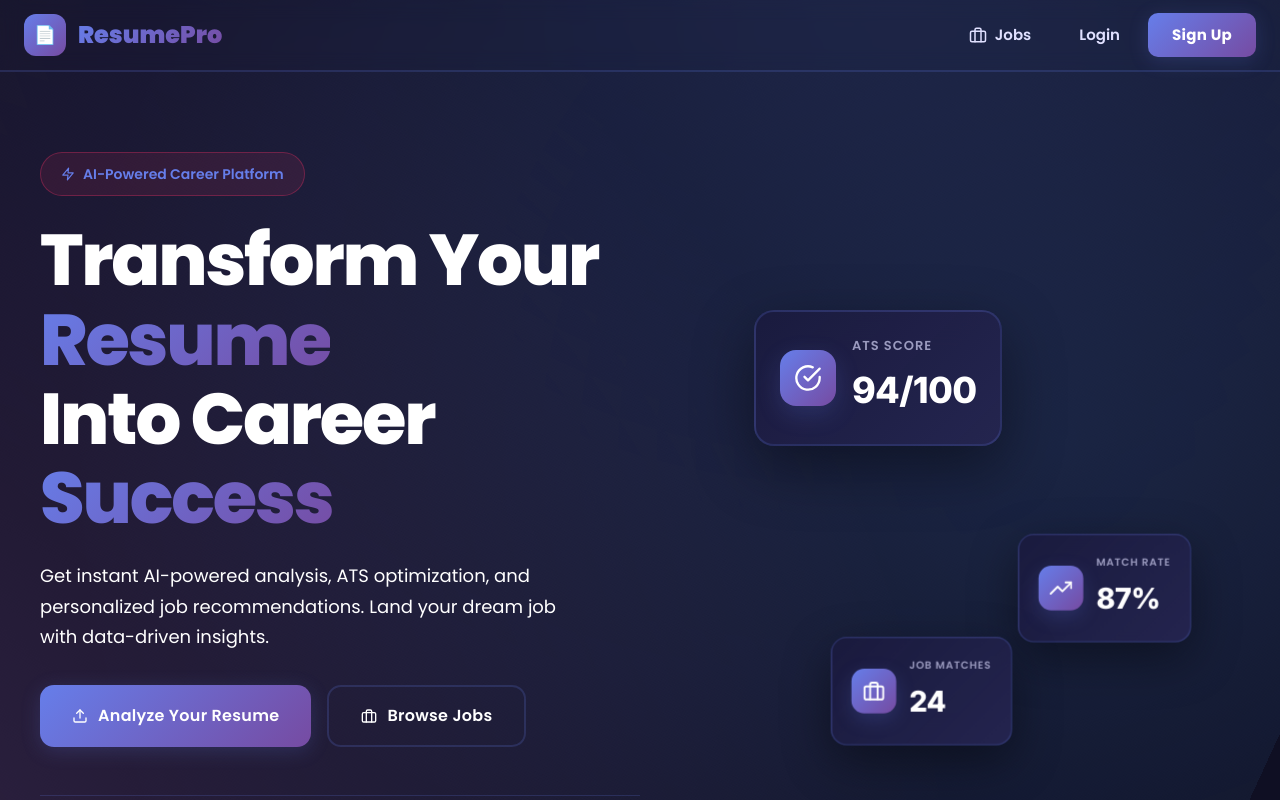
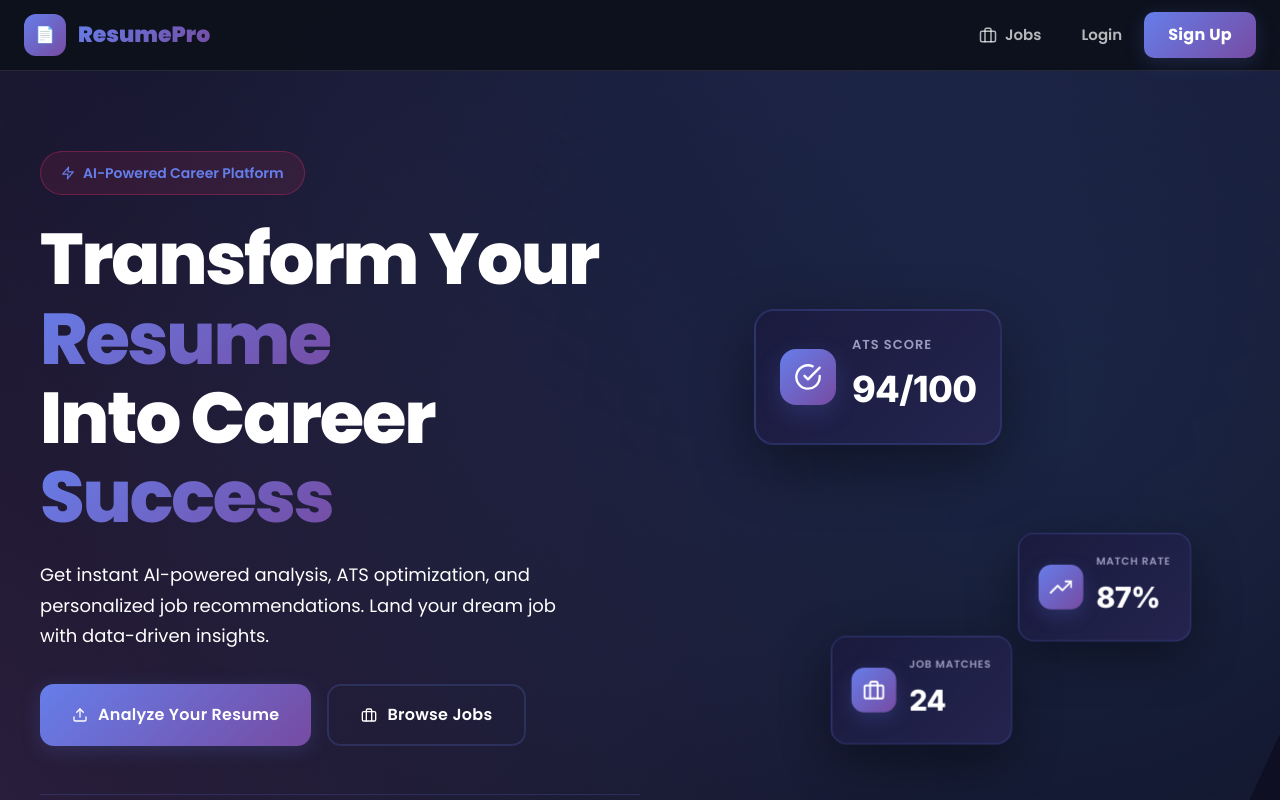
Before and after one commit to subodh182/AI-Resume-Analyser, a React (Create React App) app in the folder frontend/: page / in a window 1280 px wide. Shown: the top 800 px of the page. Built offline with nearby package versions, Linux system fonts and the light colour scheme; no server answers; the HTML template or start-up script is replaced by a standard one.

Commit message:
Fix navbar desktop view

```diff
--- a/frontend/src/components/Navbar.css
+++ b/frontend/src/components/Navbar.css
@@ -1,12 +1,12 @@
+/* Navbar Container */
 .navbar {
   position: sticky;
   top: 0;
   width: 100%;
-  background: var(--bg-primary);
-  border-bottom: 2px solid var(--border);
-  padding: 0;
+  background: rgba(13, 17, 28, 0.95);
+  backdrop-filter: blur(10px);
+  border-bottom: 1px solid rgba(255, 255, 255, 0.1);
   z-index: 1000;
-  backdrop-filter: blur(10px);
 }
 
 .nav-container {
@@ -19,15 +19,13 @@
   height: 70px;
 }
 
+/* Logo */
 .nav-logo {
   display: flex;
   align-items: center;
   gap: 12px;
   text-decoration: none;
-  font-size: 24px;
-  font-weight: 900;
-  color: var(--text-primary);
-  transition: all 0.3s ease;
+  transition: transform 0.3s ease;
 }
 
 .nav-logo:hover {
@@ -42,23 +40,25 @@
   display: flex;
   align-items: center;
   justify-content: center;
-  font-size: 18px;
+  font-size: 16px;
   font-weight: 900;
   color: white;
 }
 
 .logo-text {
+  font-size: 22px;
+  font-weight: 900;
   background: linear-gradient(135deg, #667EEA 0%, #764BA2 100%);
   -webkit-background-clip: text;
   -webkit-text-fill-color: transparent;
   background-clip: text;
 }
 
-/* Desktop Menu */
+/* Desktop Navigation Menu - ALWAYS VISIBLE ON DESKTOP */
 .nav-menu {
   display: flex;
   align-items: center;
-  gap: 8px;
+  gap: 4px;
   list-style: none;
   margin: 0;
   padding: 0;
@@ -72,8 +72,8 @@
   display: flex;
   align-items: center;
   gap: 8px;
-  padding: 10px 20px;
-  color: var(--text-secondary);
+  padding: 10px 18px;
+  color: rgba(255, 255, 255, 0.7);
   text-decoration: none;
   font-size: 15px;
   font-weight: 600;
@@ -83,102 +83,132 @@
   background: transparent;
   border: none;
   font-family: inherit;
+  white-space: nowrap;
 }
 
 .nav-link:hover {
-  color: var(--text-primary);
-  background: var(--bg-secondary);
-  transform: translateY(-2px);
+  color: white;
+  background: rgba(102, 126, 234, 0.2);
 }
 
 .nav-link svg {
   font-size: 18px;
 }
 
+/* Logout button styling */
 .logout-btn {
   color: #EF4444;
 }
 
 .logout-btn:hover {
-  background: rgba(239, 68, 68, 0.1);
+  background: rgba(239, 68, 68, 0.15);
   color: #EF4444;
 }
 
+/* Sign Up Button */
 .nav-btn {
   padding: 10px 24px;
   border-radius: 10px;
   font-weight: 700;
-  font-size: 15px;
+  background: linear-gradient(135deg, #667EEA 0%, #764BA2 100%);
+  color: white;
+  border: none;
+  cursor: pointer;
+  transition: all 0.3s ease;
 }
 
-/* Mobile Menu Icon - Hidden on Desktop */
+.nav-btn:hover {
+  transform: translateY(-2px);
+  box-shadow: 0 8px 20px rgba(102, 126, 234, 0.4);
+}
+
+/* Mobile Menu Icon - HIDDEN BY DEFAULT */
 .mobile-menu-icon {
   display: none;
   font-size: 28px;
-  color: var(--text-primary);
+  color: white;
   cursor: pointer;
-  z-index: 1001;
+  transition: transform 0.3s ease;
 }
 
-/* Mobile Styles */
+.mobile-menu-icon:hover {
+  transform: scale(1.1);
+}
+
+/* ========================================
+   MOBILE STYLES - ONLY ON SMALL SCREENS
+   ======================================== */
+
 @media screen and (max-width: 968px) {
+  /* Show hamburger icon on mobile */
   .mobile-menu-icon {
     display: block;
   }
 
+  /* Hide desktop menu by default */
   .nav-menu {
     position: fixed;
     left: -100%;
     top: 70px;
     flex-direction: column;
-    background: var(--bg-primary);
+    background: rgba(13, 17, 28, 0.98);
+    backdrop-filter: blur(20px);
     width: 100%;
-    text-align: left;
-    transition: 0.3s;
-    box-shadow: 0 10px 27px rgba(0, 0, 0, 0.3);
-    border-top: 2px solid var(--border);
+    height: calc(100vh - 70px);
+    transition: left 0.3s ease-in-out;
+    box-shadow: 0 10px 40px rgba(0, 0, 0, 0.5);
+    overflow-y: auto;
     padding: 20px 0;
     gap: 0;
-    max-height: calc(100vh - 70px);
-    overflow-y: auto;
+    align-items: stretch;
   }
 
+  /* Show mobile menu when active */
   .nav-menu.active {
     left: 0;
   }
 
   .nav-item {
     width: 100%;
+    border-bottom: 1px solid rgba(255, 255, 255, 0.05);
   }
 
   .nav-link {
     width: 100%;
-    padding: 16px 24px;
+    padding: 18px 24px;
     border-radius: 0;
     justify-content: flex-start;
   }
 
   .nav-link:hover {
-    background: var(--bg-secondary);
+    background: rgba(102, 126, 234, 0.15);
     transform: none;
   }
 
   .nav-btn {
-    margin: 8px 24px;
+    margin: 16px 24px;
     width: calc(100% - 48px);
     text-align: center;
     justify-content: center;
   }
 }
 
-/* Tablet Styles */
-@media screen and (max-width: 1200px) and (min-width: 969px) {
+/* Tablet optimizations */
+@media screen and (min-width: 969px) and (max-width: 1200px) {
   .nav-link {
-    padding: 8px 16px;
+    padding: 8px 14px;
     font-size: 14px;
   }
 
-  .logo-text {
-    font-size: 20px;
+  .nav-container {
+    padding: 0 20px;
   }
 }
+
+/* Large desktop optimizations */
+@media screen and (min-width: 1400px) {
+  .nav-link {
+    padding: 10px 20px;
+    font-size: 16px;
+  }
+}
```
